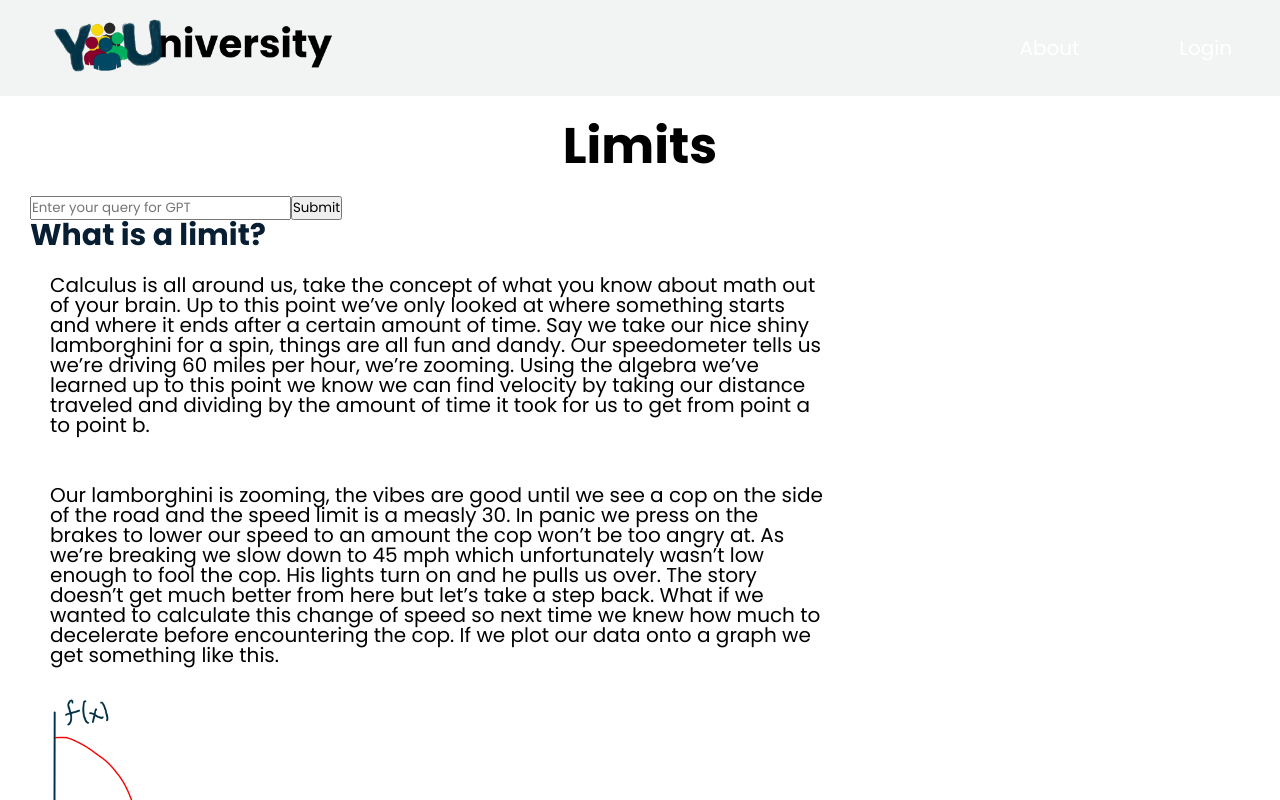
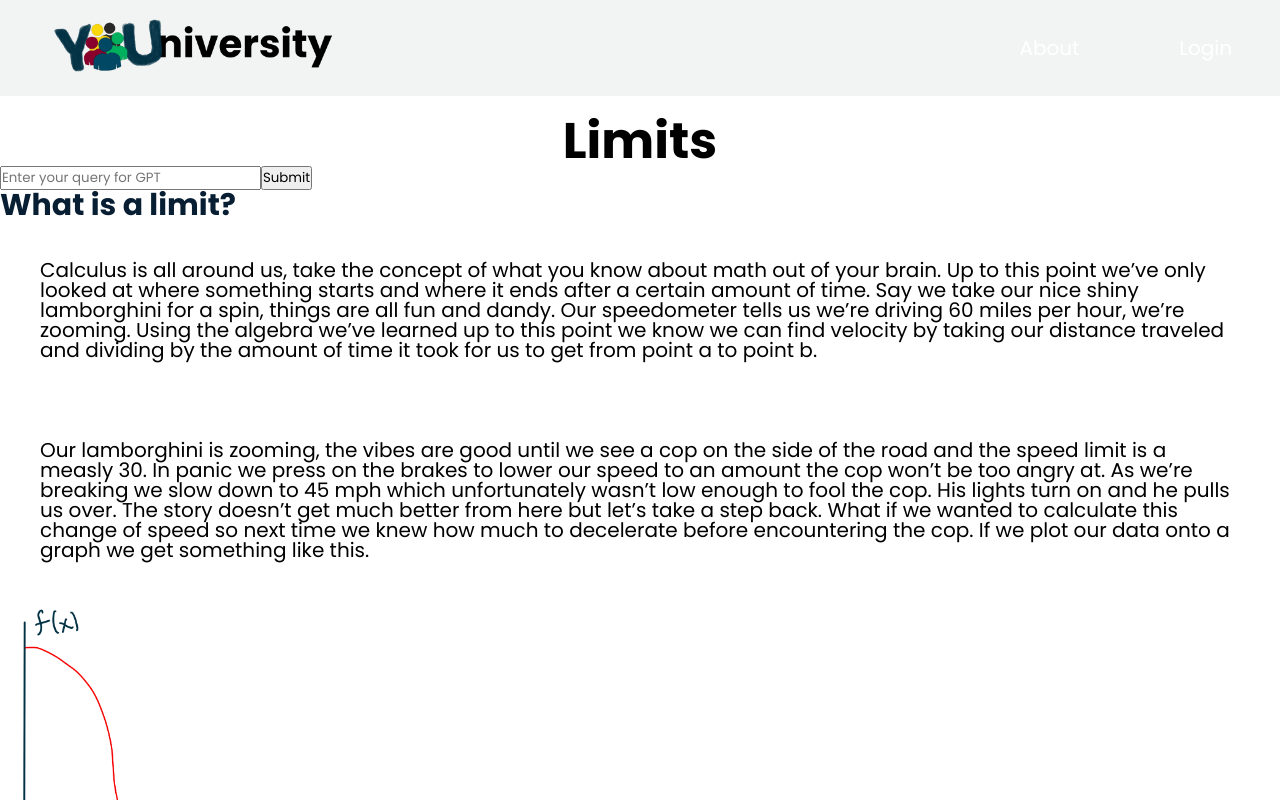
Before and after one commit to talhaMah56/YOUniversity, a React (Create React App) app: page /math/calculus/limits_1 in a window 1280 px wide. Shown: the top 800 px of the page. Built offline with nearby package versions, Linux system fonts and the light colour scheme.

Commit message:
updated GPT

```diff
--- a/src/components/GPTQueryComponent.tsx
+++ b/src/components/GPTQueryComponent.tsx
@@ -30,7 +30,7 @@ const GPTQueryComponent: React.FC = () => {
         {
           headers: {
             'Content-Type': 'application/json',
-            Authorization: 'go buy it yourself dumbass'//`Bearer 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`, // Use environment variable or secure storage
+            Authorization: `Bearer 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`, //'go buy it yourself dumbass'//`Bearer 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`, // Use environment variable or secure storage
           },
         }
       );
--- a/src/index.css
+++ b/src/index.css
@@ -251,7 +251,6 @@ body {
   font-size: 5rem;
   color: black;
   text-align: center;
-  margin: 2.5rem 0;
 }
 
 .subject-page-grid {
@@ -290,7 +289,7 @@ body {
 .general-text {
   color: black;
 
-  padding: 2.5rem 2rem;
+  padding: 4rem;
   font-size: 2rem;
 }
 
@@ -314,3 +313,15 @@ body {
 #nav-logo {
   width: 30rem;
 }
+
+.limit-1-div {
+  display: flex;
+  align-items: center;
+  justify-content: center;
+  width: 100%;
+  padding-top: 2rem;
+}
+
+.gpt-box {
+  margin-left: 100frem;
+}
--- a/src/screens/MathScreen/CalculusScreen/Limits1Screen/Limits1Screen.tsx
+++ b/src/screens/MathScreen/CalculusScreen/Limits1Screen/Limits1Screen.tsx
@@ -4,12 +4,15 @@ import GPTQueryComponent from "../../../../components/GPTQueryComponent";
 export const Limits1Screen: React.FC = () => {
 
   return (
-    <>
+    <div className="limit-1-div">
+      <div>
       <h1 className="subject-screen-header">Limits</h1>
-      <div className="subject-page-grid">
         <div>
         <div className="text-lesson">
-                    <GPTQueryComponent></GPTQueryComponent>
+
+          <div className="gpt-box">
+          <GPTQueryComponent></GPTQueryComponent>
+          </div>
 
 
           <h2 className="sub-header">What is a limit?</h2>
@@ -58,6 +61,6 @@ export const Limits1Screen: React.FC = () => {
         </div>
         </div>
       </div>
-    </>
+    </div>
     );
 };
```
